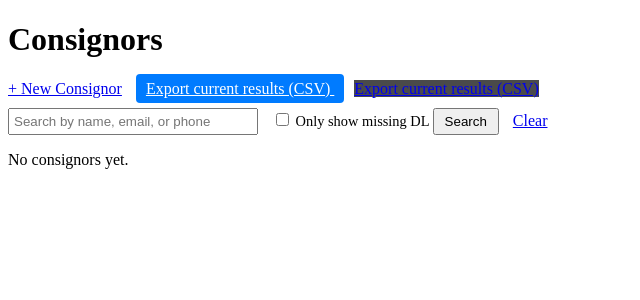
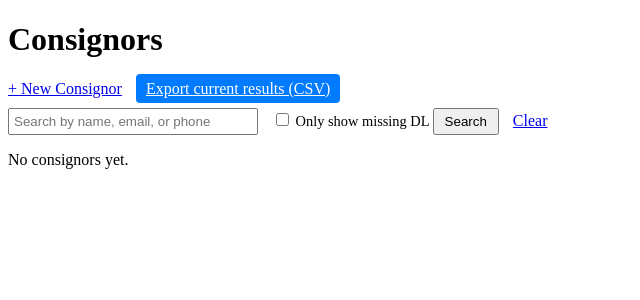
Before and after one commit to kernjason4460-cyber/flashbidz_consignment_app, a Flask app: page /consignors in a window 1280 px wide. Shown: the part 51-351 px from the top of the page, without its empty margins (0-640 px from the left). Run offline with Flask 3, Linux system fonts and the light colour scheme; a user stored in the database is signed in; data comes from the database, SQL or seed files in the repository; data that the repository does not hold is empty.

Commit message:
Update consignors.html

```diff
--- a/flashbidz_consignment_app/templates/consignors.html
+++ b/flashbidz_consignment_app/templates/consignors.html
@@ -31,18 +31,6 @@
               border-radius: 4px;">
       Export current results (CSV)
     </a>
-
-      <a class="btn"
-         href="{{ url_for(
-                  'export_consignors',
-                  q=search,
-                  missing_dl='1' if missing_dl else '',
-                  sort_by=sort_by,
-                  sort_dir=sort_dir
-               ) }}"
-         style="margin-left: 10px; background-color: #4a4a4a;">
-        Export current results (CSV)
-      </a>
     </div>
 
         <!-- Search Bar -->
```
